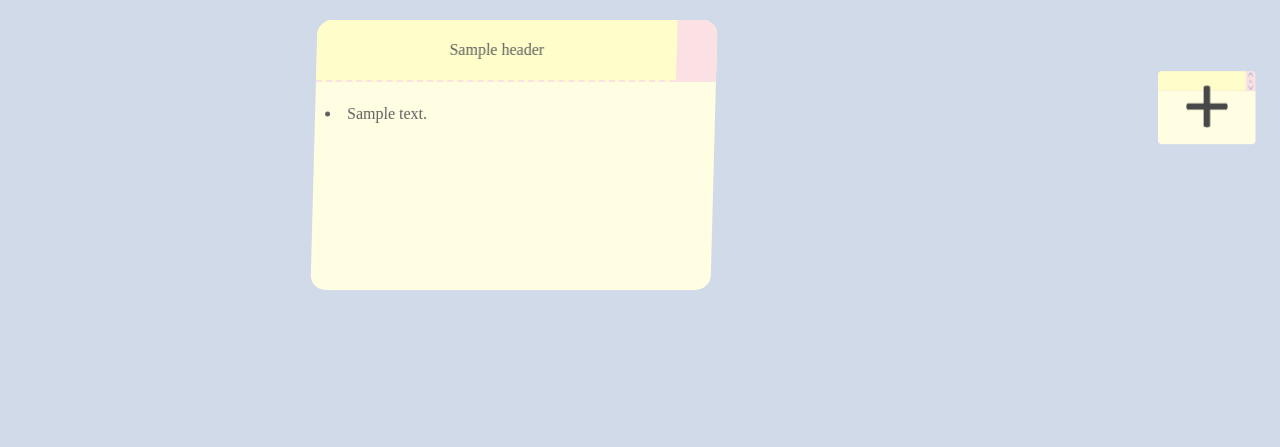
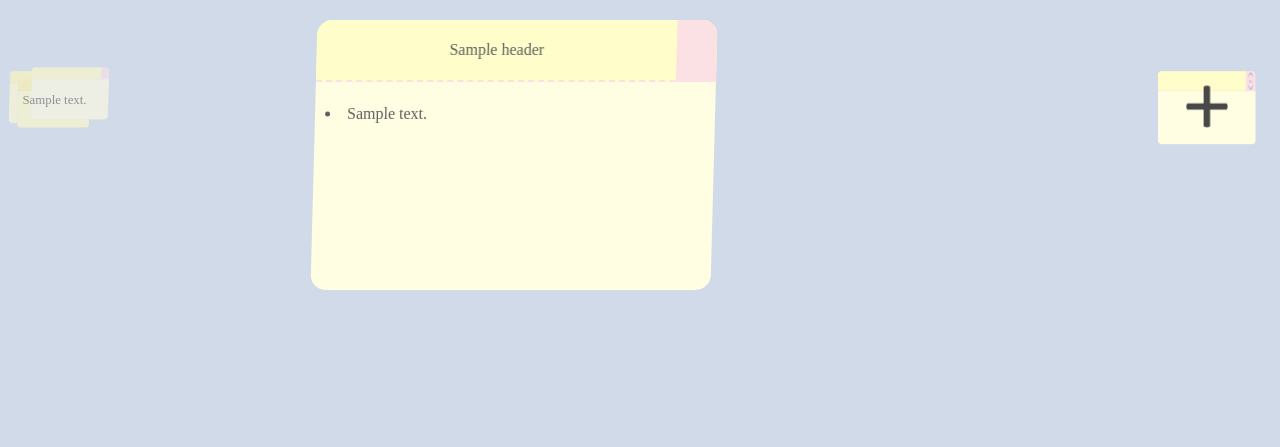
Before and after one commit to andrasSzemes/eating-diary, a Flask app: template templates/index.html in a window 1280 px wide. Shown: the top 447 px of the page. Run offline with Flask 2, Linux system fonts and the light colour scheme; the template is opened without the code that fills it: most values are stand-ins (such as "Sample title", 1, 10 or a date in 2020).

Commit message:
Index page have a left scrollbar to choose flash-card class. Database is broadened with classification.

```diff
--- a/main.py
+++ b/main.py
@@ -1,4 +1,4 @@
-from flask import Flask, render_template, request, redirect, url_for
+from flask import Flask, render_template, request, redirect, url_for, session
 import data_manager
 
 app = Flask(__name__)
@@ -6,8 +6,9 @@ app = Flask(__name__)
 
 @app.route('/')
 def index():
-    all_notes = data_manager.get_all_notes()
-    return render_template('index.html', all_notes=all_notes)
+    note_classes = data_manager.get_all_classes()
+    all_notes = data_manager.get_all_notes(session['note_class'])
+    return render_template('index.html', all_notes=all_notes, note_classes=note_classes)
 
 
 @app.route('/add-note', methods=['GET', 'POST'])
@@ -49,5 +50,12 @@ def update_note(note_id):
         return render_template('add_note.html', selected_note=selected_note)
 
 
+@app.route('/change-class/<note_class>')
+def change_class(note_class):
+    session['note_class'] = note_class
+    return redirect(url_for("index"))
+
+
 if __name__ == '__main__':
+    app.secret_key = 'the_one_to_rule_them_all'
     app.run(debug=True)
--- a/static/css/main.css
+++ b/static/css/main.css
@@ -1,3 +1,52 @@
+#place-for-card-classes {
+    position: fixed;
+    margin: -30px 0;
+    width: 120px;
+    height: 280px;
+    overflow: auto;
+    padding-bottom: 30px;
+    overflow-x:hidden;
+    transition-duration: 1s;
+}
+
+#place-for-card-classes:hover {
+    width: 240px;
+    transition-duration: 0.2s;
+    transition-timing-function: linear;
+}
+
+#place-for-card-classes p {
+    margin-top: -50px;
+    margin-left: 20px;
+}
+
+::-webkit-scrollbar {
+    display: none;
+}
+
+.card-class-image {
+    height: 80px;
+}
+
+.resize-card {
+    margin-left: -15px;
+    margin-top: 20px;
+    margin-bottom: 30px;
+    opacity: 0.6;
+    transition-duration: 0.2s;
+    transform: scale(0.8,0.8);
+    transition-timing-function: linear;
+}
+
+.resize-card:hover {
+    opacity: 1;
+    transform: scale(1.5,1.5) translate(35px,0);
+    margin-bottom: 55px;
+    margin-top: 45px;
+    margin-left: 5px;
+    transition-timing-function: linear;
+}
+
 body {
     background-color: #D1DAE8;
     color: #5f5f5f;
@@ -261,4 +310,10 @@ body {
     transform: skewX(-3deg);
 }
 
+a {
+    cursor: default;
+    color: inherit;
+    text-decoration: none;
+}
+
 /* http://paletton.com/#uid=31O0X0kalJm3vSk6PO1dQEAhaAa */
--- a/templates/index.html
+++ b/templates/index.html
@@ -2,10 +2,20 @@
 
 {% block content %}
 <div class="vertical-space"></div>
+<div id="place-for-card-classes">
+    {% for note_class in note_classes%}
+        <a href="/change-class/{{ note_class }}">
+            <div class="resize-card">
+                <img src="/static/card_class.png" class="card-class-image">
+                <p>{{ note_class }}</p>
+            </div>
+        </a>
+    {% endfor %}
+</div>
 <div id="add-note"><a href="{{ url_for('add_note') }}"><img src="/static/add_note.png" id="add-note-icon" draggable="false"></a></div>
 {% for note in all_notes %}
-    <form>
-        <div class="note-format {{ ' move-left' if loop.index % 2 == 1 else ' move-right'}}">
+    <div class="note-format {{ ' move-left' if loop.index % 2 == 1 else ' move-right'}}">
+        <form>
             <div class="note-header">
                 <a href="/delete-note/{{ note.id }}"><img src="/static/remove-icon.png" id="remove-icon" draggable="false"></a>
                 <a href="/update-note/{{ note.id }}"><img src="/static/refresh.png" id="refresh-icon" class="circle" draggable="false"></a>
@@ -29,7 +39,7 @@
                     {% endfor %}
                 </div>
             </div>
-        </div>
-    </form>
+        </form>
+    </div>
 {% endfor %}
 {% endblock %}
```
Also changed, not shown: data_manager.py (+17 -3 lines), static/card_class.png (added).
